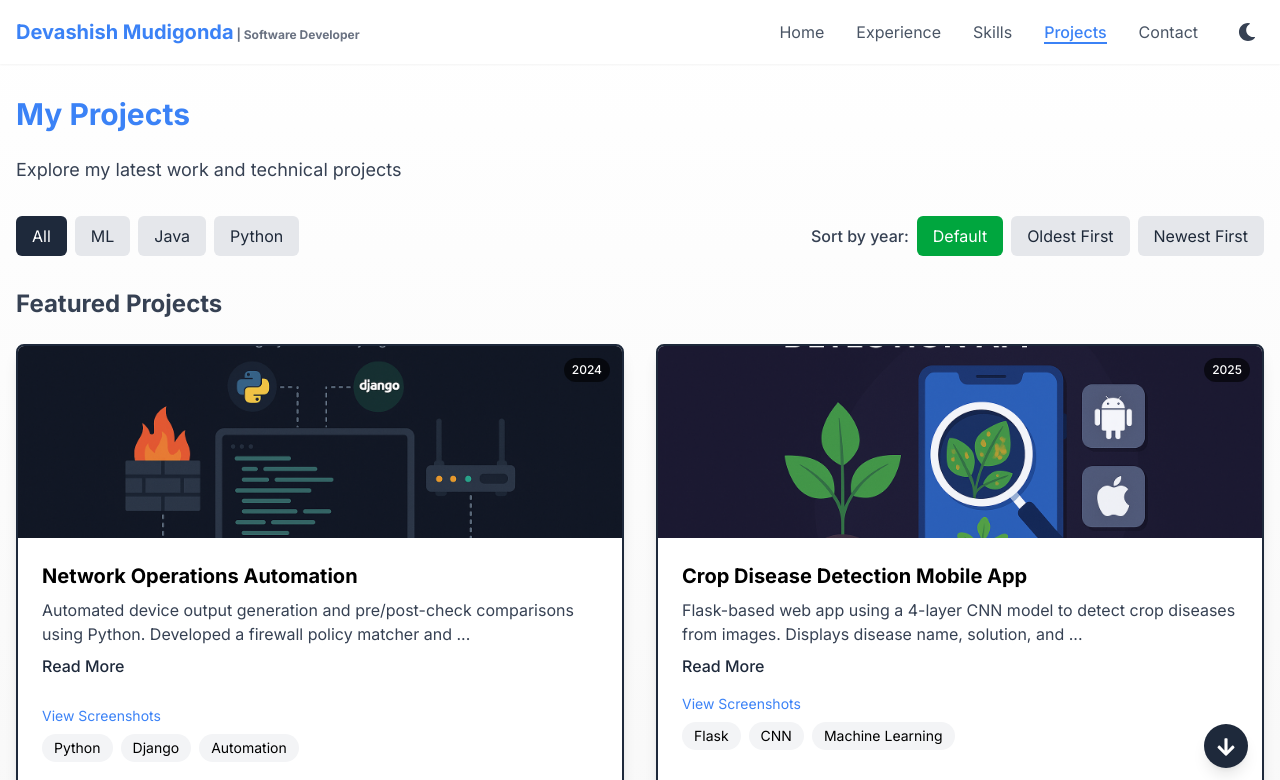
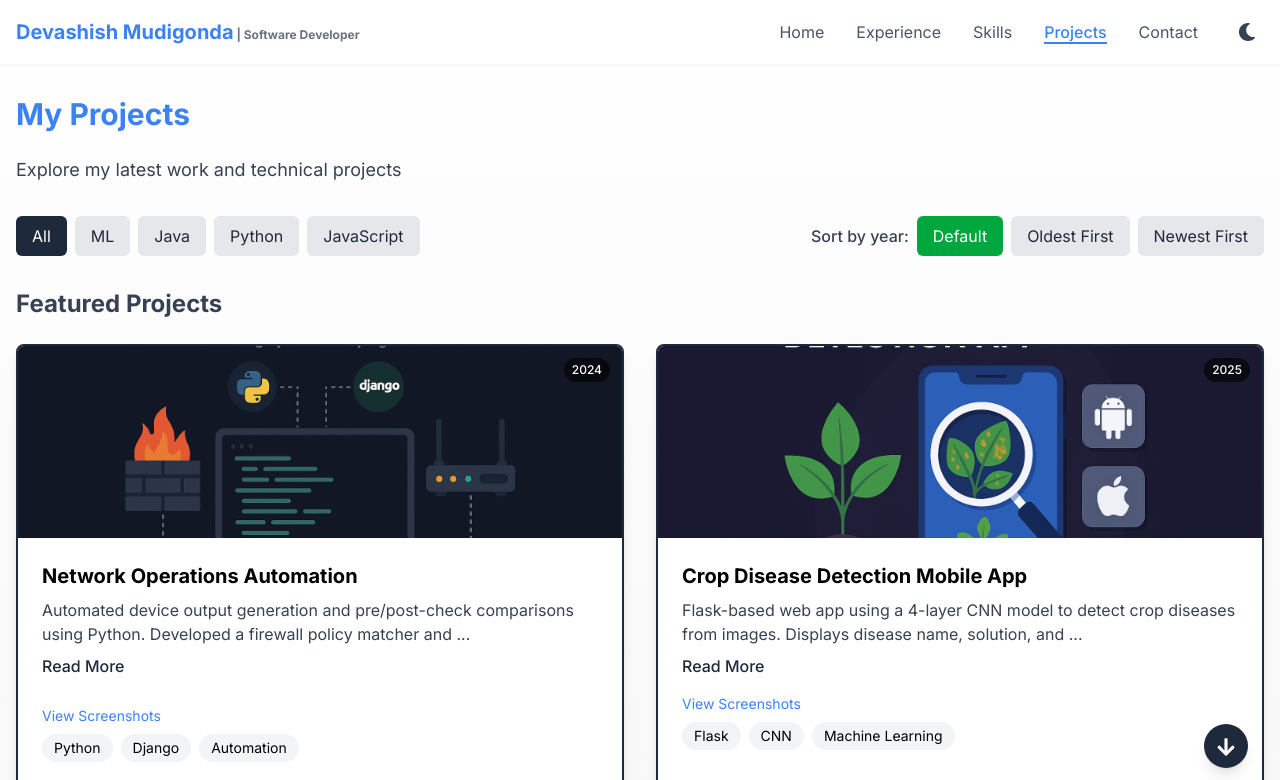
Before and after one commit to mudigondahimanshu/Himanshu_Mudigonda_Portfolio, a Next.js app: page /projects in a window 1280 px wide. Shown: the top 780 px of the page. Built offline with nearby package versions, Linux system fonts and the light colour scheme.

Commit message:
Update page.js

```diff
--- a/src/app/projects/page.js
+++ b/src/app/projects/page.js
@@ -23,7 +23,7 @@ export default function Projects() {
     // { id: 'iot', label: 'IoT' },
     { id: 'java', label: 'Java' },
     { id: 'python', label: 'Python' },
-    // { id: 'website', label: 'Web' }
+    { id: 'javascript', label: 'JavaScript' }
   ];
 
   const sortOptions = [
```
